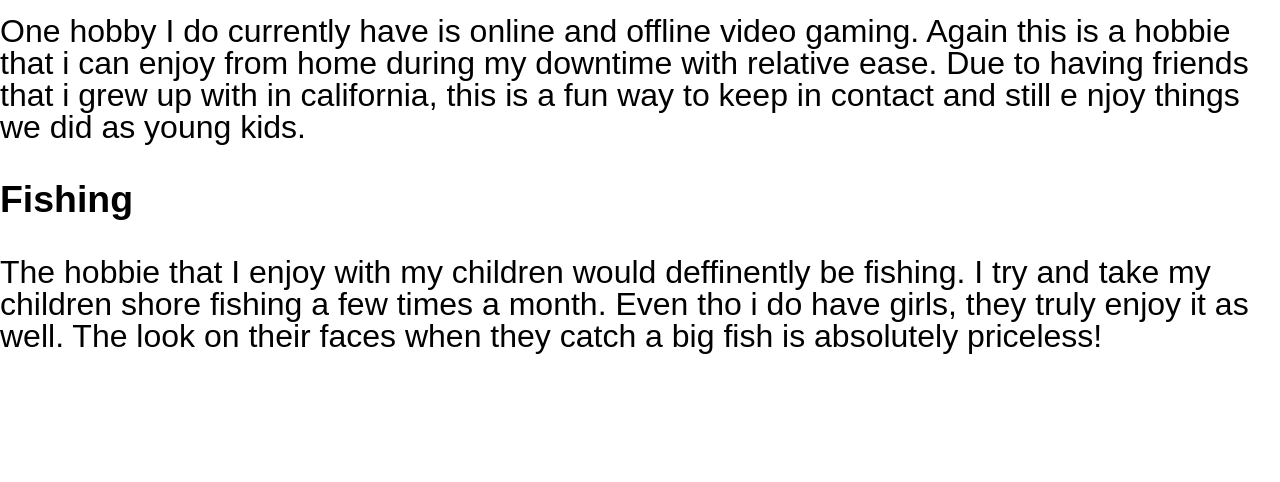
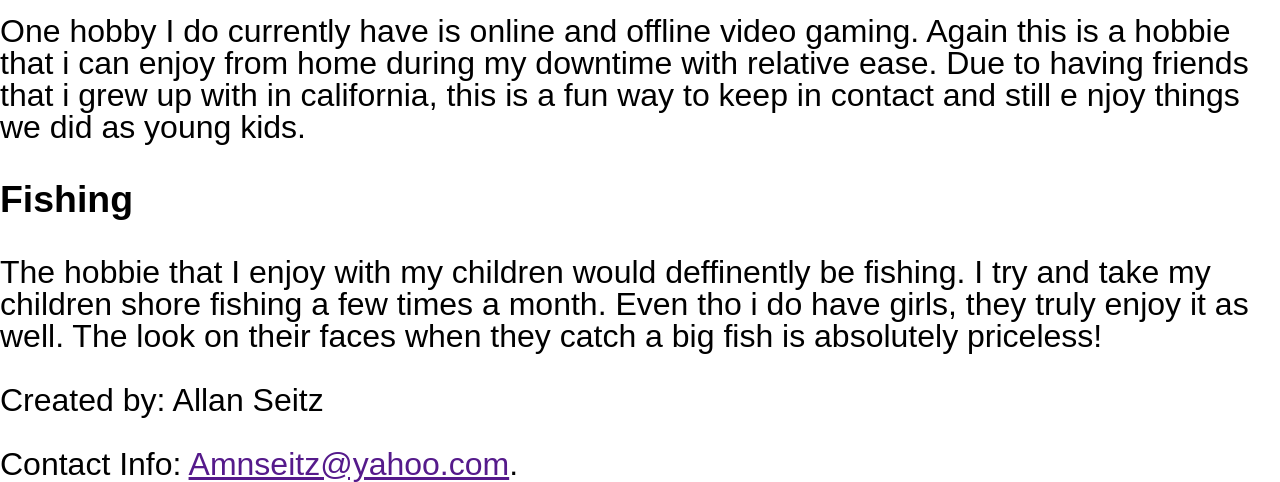
Before and after one commit to AllanSeitz/hobbies, a website: page public/index.html in a window 1280 px wide. Shown: the part 759-1241 px from the top of the page. Before the commit the page ends 1113 px from the top, so only its background shows below. Drawn offline with Linux system fonts and the light colour scheme.

Commit message:
homework 1 hobbies

```diff
--- a/public/index.html
+++ b/public/index.html
@@ -15,4 +15,20 @@
     <h3>Fishing</h3>
       <p>The hobbie that I enjoy with my children would deffinently be fishing. I try and take my children shore fishing a few times a month. Even tho i do have girls, they truly enjoy it as well. The look on their faces when they catch a big fish is absolutely priceless!</p>
   </body>
+
+
+
+
+    <footer>
+      <p>Created by: Allan Seitz</p>
+      <p>Contact Info:
+        <a href "amnseitz@yahoo.com">
+          Amnseitz@yahoo.com</a>.</p>
+
+    </footer>
+
+
+
+
+
 </html>
```
